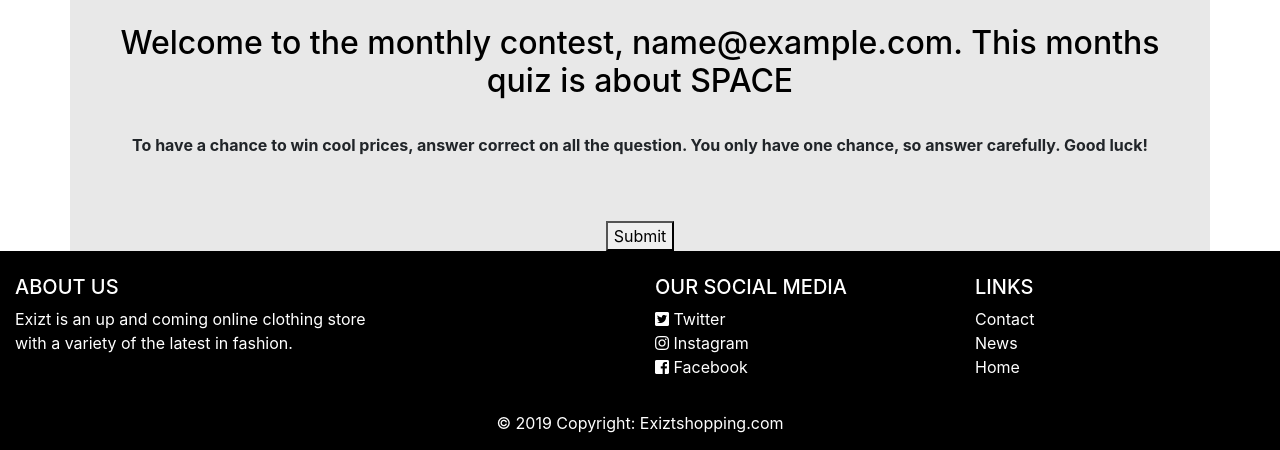
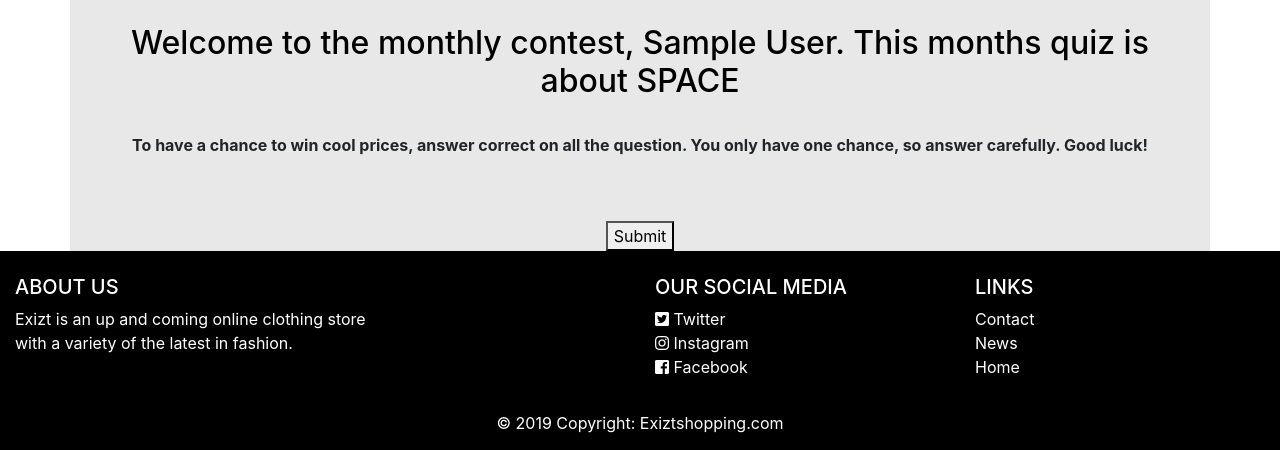
Before and after one commit to cjohansen96/APPGRUPPE2, a PHP site: page /quiz.php in a window 1280 px wide. Shown: the part 74-524 px from the top of the page. Run offline with PHP 8.4, Linux system fonts and the light colour scheme; the visitor is signed in with stand-in values (Sample User, id 1); data that the repository does not hold is empty; some libraries are stand-ins or nearby versions.

Commit message:
Added session på navn

```diff
--- a/includes/login.inc.php
+++ b/includes/login.inc.php
@@ -39,6 +39,7 @@ if(isset($_POST['login-submit'])) {
 
         			$_SESSION['email'] = $row['Email'];
                     $_SESSION['customerId'] = $row['IdCustomer'];
+                    $_SESSION['name'] = $row['First_Name'];
 
         			header("Location: ../index.php?login=success");
         			exit();
--- a/quiz.php
+++ b/quiz.php
@@ -34,7 +34,7 @@ if ($resultCheck > 0) {
 	?>
 
 	<div class="container contentbox"> <br>
-		<h2 class="text-center" style="color: black;"> Welcome to the monthly contest, <?php echo $_SESSION['email'];  ?>. This months quiz is about SPACE</h2>
+		<h2 class="text-center" style="color: black;"> Welcome to the monthly contest, <?php echo $_SESSION['name'];  ?>. This months quiz is about SPACE</h2>
 		<br>
 
 		<div class="row">
```
